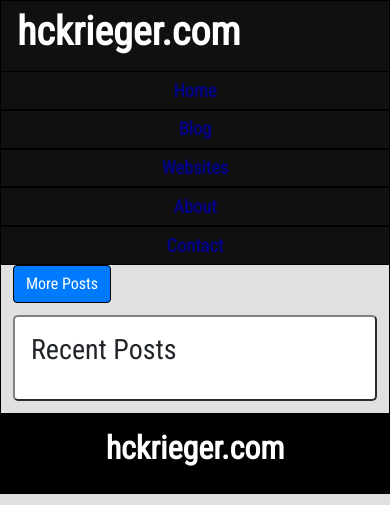
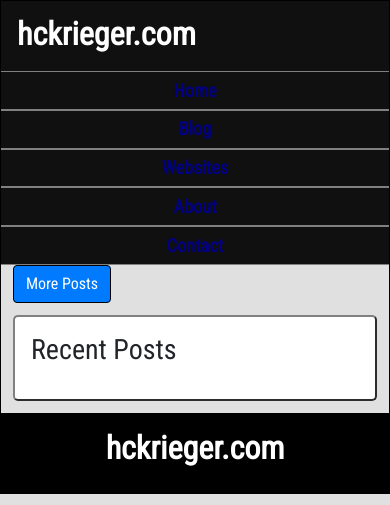
Before and after one commit to hckscripter6/hckrieger, a Django app: page /blog/ in a window 390 px wide. Shown: the top 505 px of the page. Run offline with Django 3.2, Linux system fonts and the light colour scheme; data that the repository does not hold is empty; some libraries are stand-ins or nearby versions.

Commit message:
grey border on dropdown nav

```diff
--- a/hckrieger/static/hckrieger/stylesheet.css
+++ b/hckrieger/static/hckrieger/stylesheet.css
@@ -64,6 +64,7 @@ header {
 
 header h1 {
     margin-right: auto;
+    margin-top: 2.5px;
 }
 
 nav {
@@ -92,7 +93,7 @@ nav ul li {
 }
 
 nav ul li a {
-    padding: 17px 1em 0 1em;
+    padding: 19px 1em 0 1em;
     display: block;
 
 }
@@ -114,8 +115,8 @@ nav ul li a {
     list-style-type: none;
     font-size: 1.15em;
     text-align: center;
-    border-top: .01px solid black;
-    border-bottom: .01px solid black;
+    border-top: .01px solid grey;
+    border-bottom: .01px solid grey;
     font-weight: bold;
 }
 
@@ -390,6 +391,11 @@ footer {
     #about-page {
         margin: .75em;
     }
+
+    header h1 {
+        margin-top: 5px;
+        font-size: 2em;
+    }
 }
 
 @media only screen and (max-width: 400px) {
@@ -402,4 +408,6 @@ footer {
         width: 100%;
     }
 
+
+
 }
```
